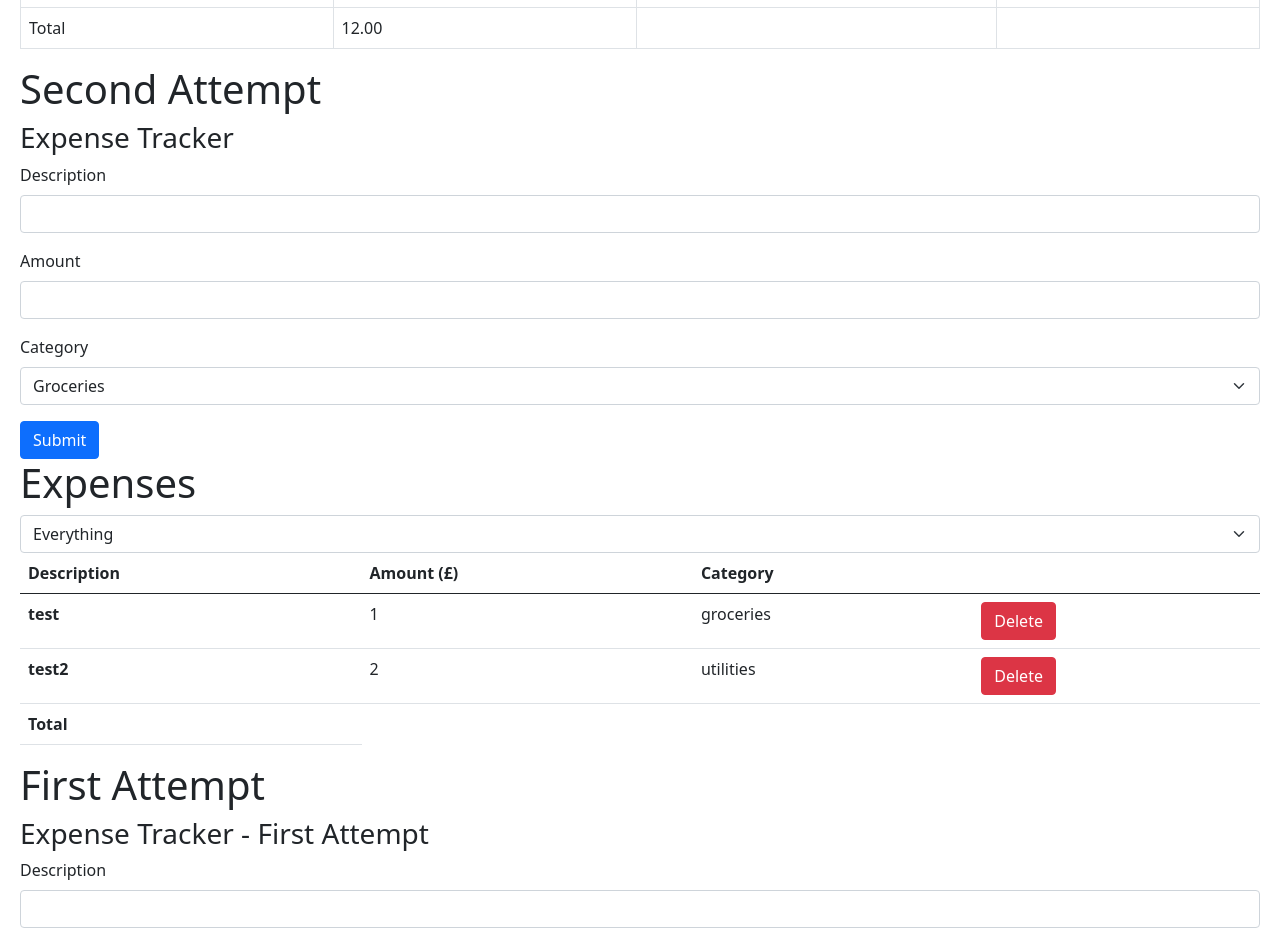
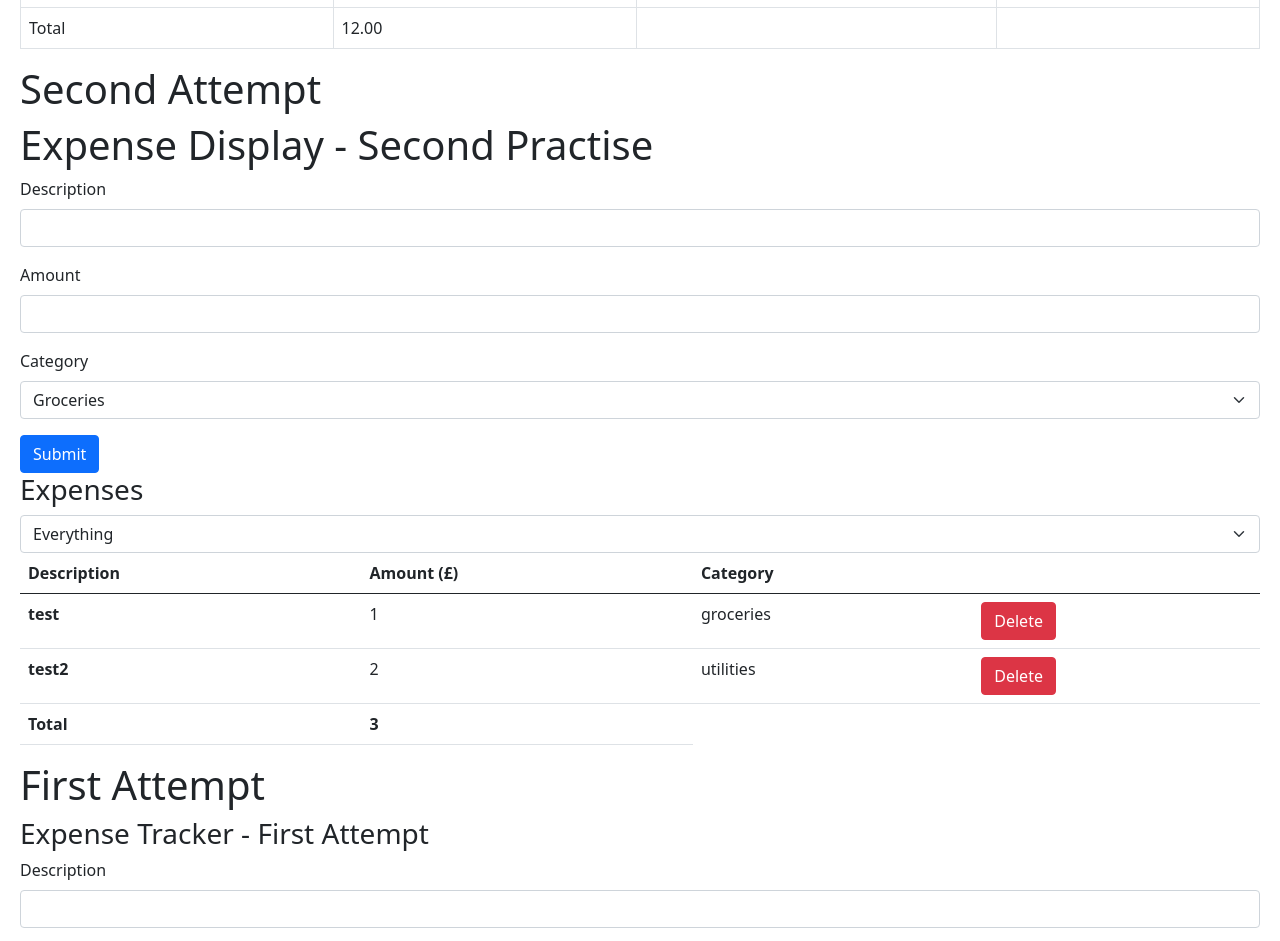
Before and after one commit to RiFactor/mosh-react-18-app, a React (Vite) app: page / in a window 1280 px wide. Shown: the part 440-1381 px from the top of the page. Built offline with nearby package versions, Linux system fonts and the light colour scheme.

Commit message:
Practise: Expense Tracker - reduce method for total - filter expenses to pass as prop

```diff
--- a/src/expense-tracker-practise/ExpenseDisplay.tsx
+++ b/src/expense-tracker-practise/ExpenseDisplay.tsx
@@ -101,13 +101,13 @@ const ExpenseTracker = () => {
   };
 
   const filteredExpenses = selectedExpenseCategory
-    ? expenses.filter((expense) => expense.category !== selectedExpenseCategory)
+    ? expenses.filter((expense) => expense.category === selectedExpenseCategory)
     : expenses;
 
   return (
     <>
       <form onSubmit={handleSubmit(onSubmit)}>
-        <h3>Expense Tracker</h3>
+        <h1>Expense Display - Second Practise</h1>
         <div className="mb-3">
           <label htmlFor="description" className="form-label">
             Description
@@ -167,7 +167,7 @@ const ExpenseTracker = () => {
         </button>
       </form>
       <div>
-        <h1>Expenses</h1>
+        <h3>Expenses</h3>
 
         <select
           className="form-select"
@@ -186,7 +186,7 @@ const ExpenseTracker = () => {
           })}
         </select>
         <ExpenseTable
-          expenses={expenses}
+          expenses={filteredExpenses}
           selectedExpenseCategory={selectedExpenseCategory}
           onDelete={(id) => handleDelete(id)}
           // filteredList={filteredList}
--- a/src/expense-tracker-practise/ExpenseTable.tsx
+++ b/src/expense-tracker-practise/ExpenseTable.tsx
@@ -10,11 +10,9 @@ interface IProps {
   onDelete: (id: number) => void;
 }
 
-const ExpenseTable = ({
-  expenses,
-  selectedExpenseCategory,
-  onDelete,
-}: IProps) => {
+const ExpenseTable = ({ expenses, onDelete }: IProps) => {
+  const total = expenses.reduce((acc, expense) => expense.amount + acc, 0);
+
   return (
     <table className="table">
       <thead>
@@ -26,14 +24,7 @@ const ExpenseTable = ({
         </tr>
       </thead>
       <tbody>
-        {expenses
-          .filter((expense) =>
-            // QUESTION - help w/ error (gone after reload?)
-            selectedExpenseCategory === ""
-              ? expense
-              : expense.category === selectedExpenseCategory
-          )
-          .map((expense: any, index: number) => {
+        {expenses.map((expense: any, index: number) => {
           return (
             <tr key={index}>
               <th scope="row">{expense.description}</th>
@@ -52,7 +43,7 @@ const ExpenseTable = ({
         })}
         <tr>
           <th>Total</th>
-          {/* <th>£ {filteredList()}</th> */}
+          <th>{total}</th>
         </tr>
       </tbody>
     </table>
```
Lines whose indentation alone changed are shown as unchanged.
